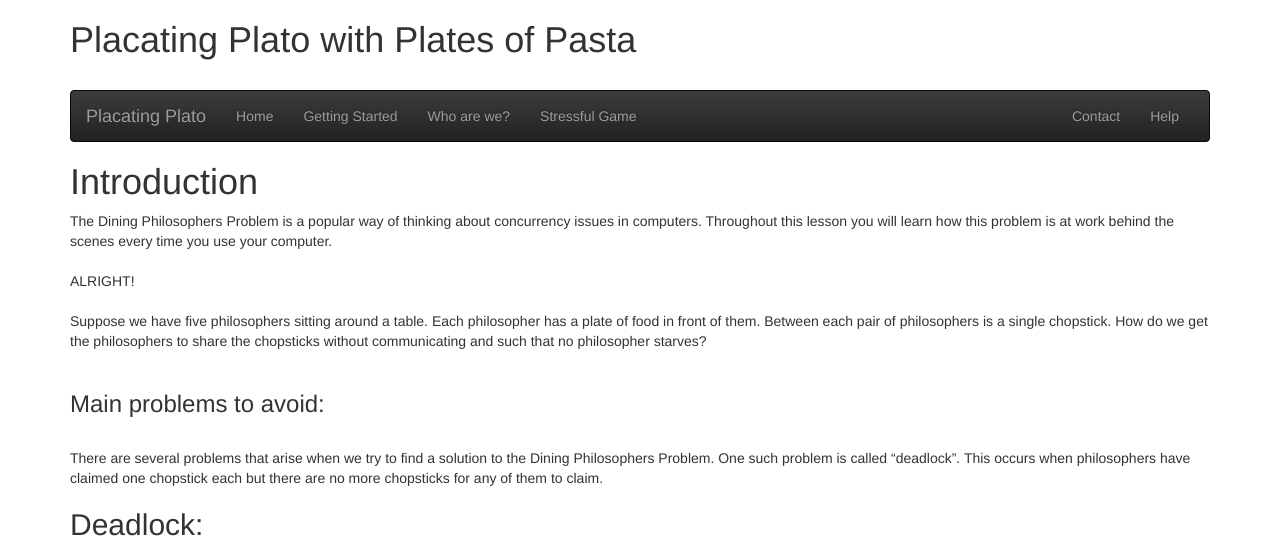
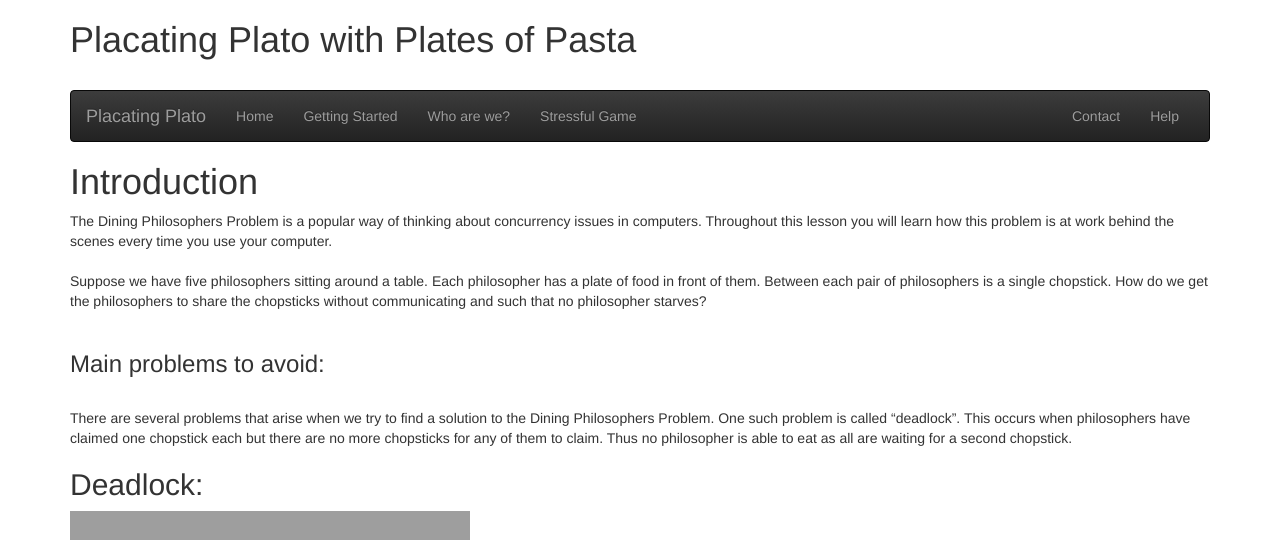
Before and after one commit to shutt5/shutt5.github.io, a PHP site: page /intro.php in a window 1280 px wide. Shown: the top 540 px of the page. Run offline with PHP 8.4, Linux system fonts and the light colour scheme; grey boxes are pictures that could not be loaded.

Commit message:
Updated the intro page
Changed some wordings and removed "Alright!".

```diff
--- a/intro.php
+++ b/intro.php
@@ -21,8 +21,6 @@
 <h1>Introduction</h1>
 <p>The Dining Philosophers Problem is a popular way of thinking about concurrency issues in computers.  Throughout this lesson you will learn how this problem is at work behind the scenes every time you use your computer.<br>
 <br>
-ALRIGHT!<br>
-<br>
 Suppose we have five philosophers sitting around a table.  Each philosopher has a plate of food in front of them.  Between each pair of philosophers is a single chopstick.  How do we get the philosophers to share the chopsticks without communicating and such that no philosopher starves?<br>
 <br>
 </p>
@@ -30,7 +28,7 @@ Suppose we have five philosophers sitting around a table.  Each philosopher has
 <h3> Main problems to avoid:</h3>
 <p>
 <br>
-There are several problems that arise when we try to find a solution to the Dining Philosophers Problem.  One such problem is called <q>deadlock</q>.  This occurs when philosophers have claimed one chopstick each but there are no more chopsticks for any of them to claim.
+There are several problems that arise when we try to find a solution to the Dining Philosophers Problem.  One such problem is called <q>deadlock</q>.  This occurs when philosophers have claimed one chopstick each but there are no more chopsticks for any of them to claim.  Thus no philosopher is able to eat as all are waiting for a second chopstick.
 <br>
 
 </p>
```
